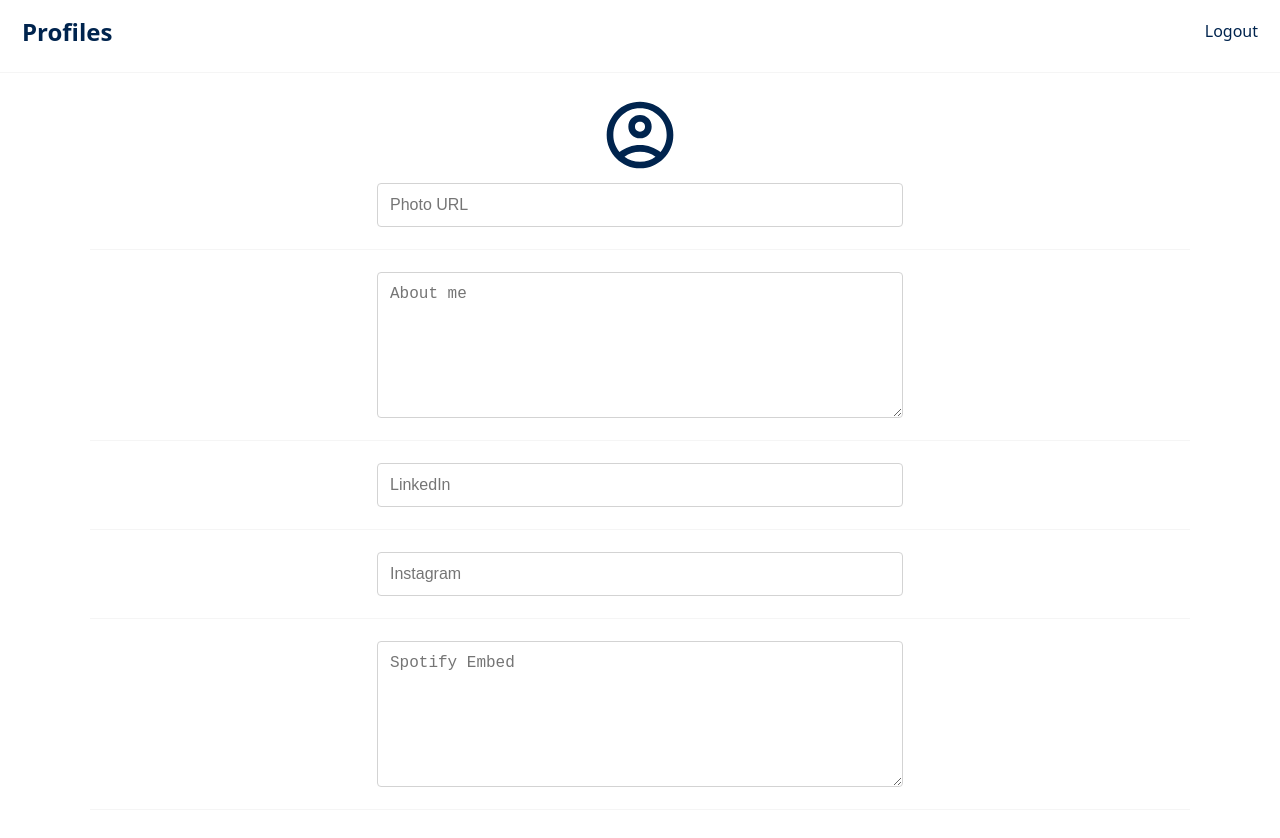
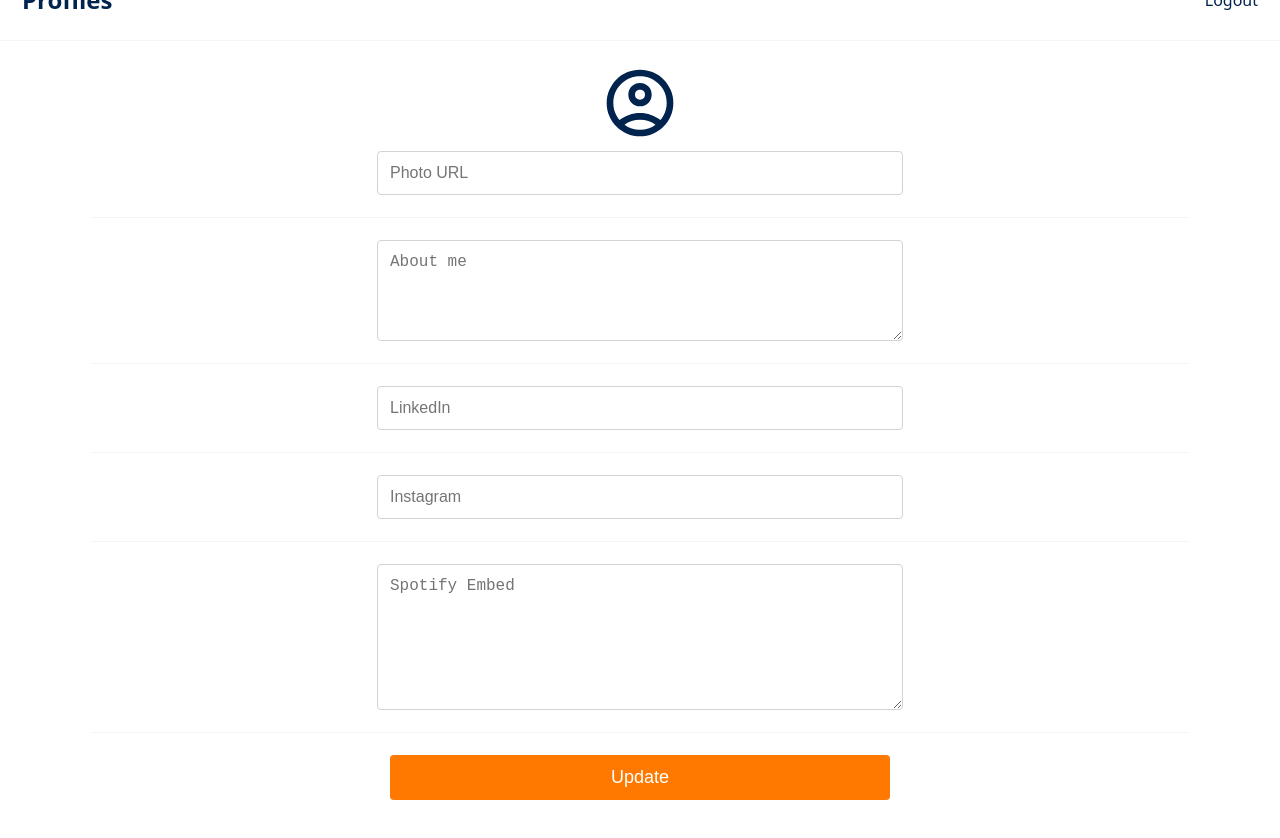
Before and after one commit to ivanlares/profiles-app, a React (Vite) app: page /home/edit-profile in a window 1280 px wide. Shown: the top 838 px of the page. Before the commit the page ends 810 px from the top, so only its background shows below. Built offline with nearby package versions, Linux system fonts and the light colour scheme.

Commit message:
Add Update button in EditProfile Container
Additionally show image

```diff
--- a/src/Containers/EditProfile/EditProfile.css
+++ b/src/Containers/EditProfile/EditProfile.css
@@ -58,7 +58,7 @@
     -ms-border-radius: 4px;
     -o-border-radius: 4px;
     min-width: 500px;
-    height: 120px;
+    height: 75px;
     padding: 12px 12px 12px 12px;
     font-size: 1rem;
 }
@@ -93,3 +93,19 @@
     -ms-border-radius: 4px;
     -o-border-radius: 4px;
 }
+
+#updateButton {
+    background-color: #FF7900;
+    color: white;
+    font-size: 18px;
+    font-weight: normal;
+    padding: 12px 0px 12px 0px;
+    margin-bottom: 22px;
+    width: 500px;
+    border: none;
+    border-radius: 4px;
+    -webkit-border-radius: 4px;
+    -moz-border-radius: 4px;
+    -ms-border-radius: 4px;
+    -o-border-radius: 4px;
+}
--- a/src/Containers/EditProfile/EditProfile.jsx
+++ b/src/Containers/EditProfile/EditProfile.jsx
@@ -29,7 +29,7 @@ const EditProfile = () => {
             <Header />
             <div className="contentDiv">
                 <div className="editProfileItem">
-                    <img className="profile-icon-medium" src={userAvatar}></img>
+                    <img className="profile-icon-medium" src={(photoURL != '') ? photoURL : userAvatar}></img>
                     <input className="edit-profile-input" type="url" placeholder="Photo URL" defaultValue={photoURL}></input>
                 </div>
 
@@ -48,6 +48,11 @@ const EditProfile = () => {
                 <div className="editProfileItem">
                     <textarea className="edit-profile-embed" type="url" placeholder="Spotify Embed" defaultValue={spotifyEmbed}></textarea>
                 </div>
+
+                <div className="editProfileItem">
+                    <button id="updateButton">Update</button>
+                </div>
+
             </div>
         </div>
     )
```
